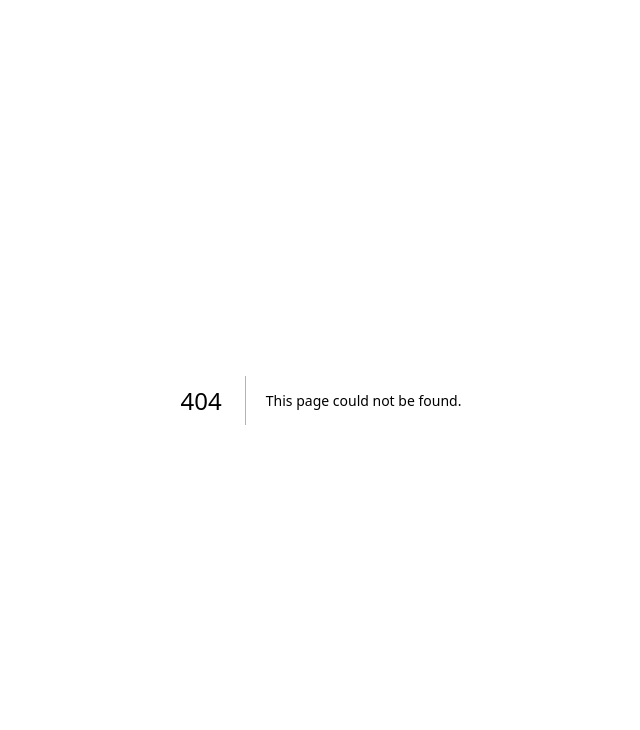
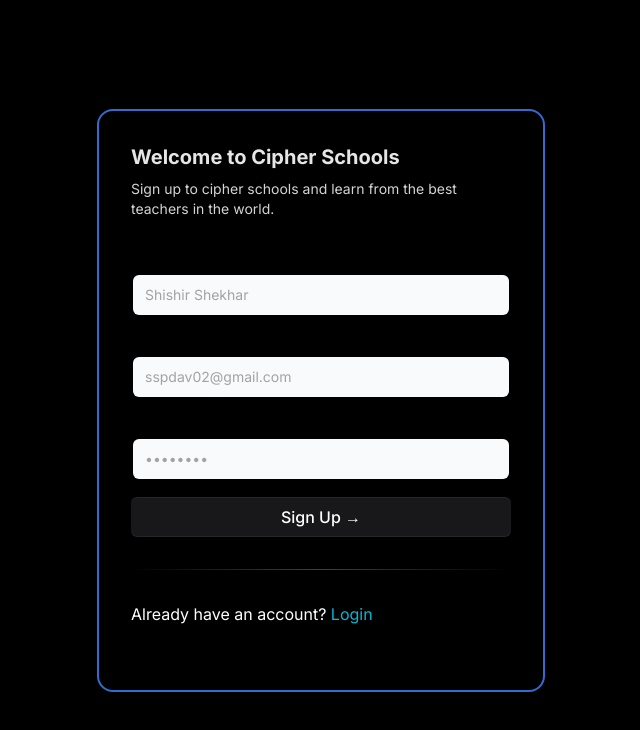
Before and after one commit to ShishirShekhar/CipherSchools, a Next.js app in the folder client/: page /signup in a window 1280 px wide. Before the commit this address had no page. Shown: the top 730 px of the page, without its empty margins (319-959 px from the left). Built offline with nearby package versions, Linux system fonts and the light colour scheme.

Commit message:
feat(page): add signup page

```diff
--- /dev/null
+++ b/client/app/(routes)/signup/SignUp.module.css
@@ -0,0 +1,3 @@
+.signUp {
+    @apply flex flex-col items-center justify-center;
+}
--- /dev/null
+++ b/client/app/(routes)/signup/page.tsx
@@ -0,0 +1,10 @@
+import styles from "./SignUp.module.css";
+import SignupForm from "@/components/SignUp/SignupForm/SignupForm";
+
+export default function SignUp() {
+  return (
+    <div className={`section ${styles.signUp}`}>
+      <SignupForm />
+    </div>
+  );
+}
```
